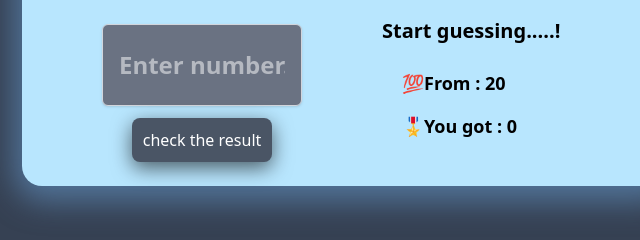
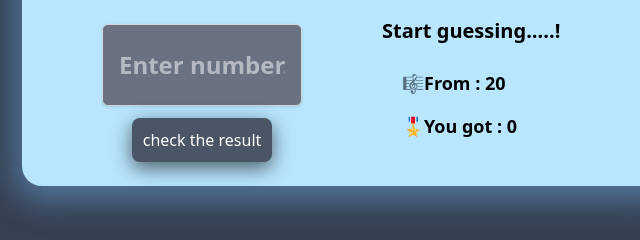
Before and after one commit to Amirkhan313/GuessGame, a website with bundled scripts: page GuessGame.html in a window 1280 px wide. Both pictures are taken after a click on the button "Start the Game!". Shown: the part 448-688 px from the top of the page, 298-938 px from the left. Built offline with nearby package versions, Linux system fonts and the light colour scheme.

Commit message:
icon change

```diff
--- a/GuessGame.html
+++ b/GuessGame.html
@@ -45,7 +45,7 @@
 
                         <div class="score_result w-50 text-left  space-y-4">
                             <p class="text-[20px] font-bold description mb-6">Start guessing.....!</p>
-                            <p class="text-[18px] ms-5">💯From : <span id="score">20</span></p>
+                            <p class="text-[18px] ms-5">🎼From : <span id="score">20</span></p>
                             <p class="text-[18px] ms-5">🎖️You got : <span id="final_score">0</span></p>
                         </div>
                     </div>
--- a/GuessGame.js
+++ b/GuessGame.js
@@ -84,7 +84,6 @@ const checkResult = () => {
 };
 
 // savePrevScore tp localStorage
-
 let reload_game = document.getElementsByClassName("reload_game")[0];
 reload_game.addEventListener("click", () => {
     gameOver = false;
```
